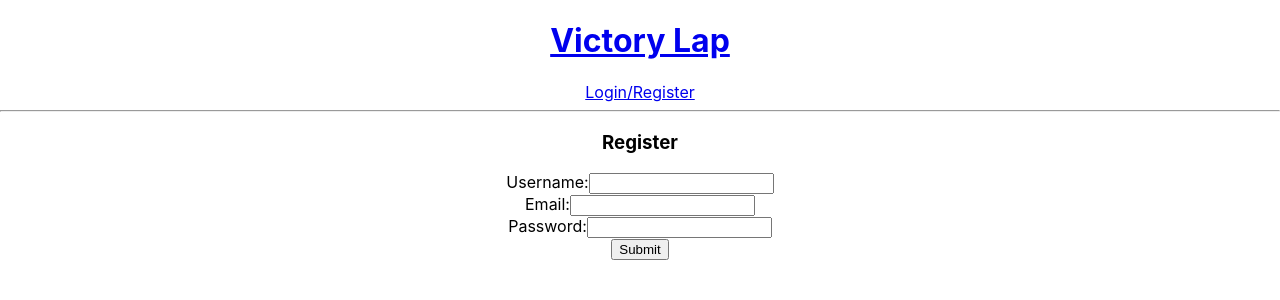
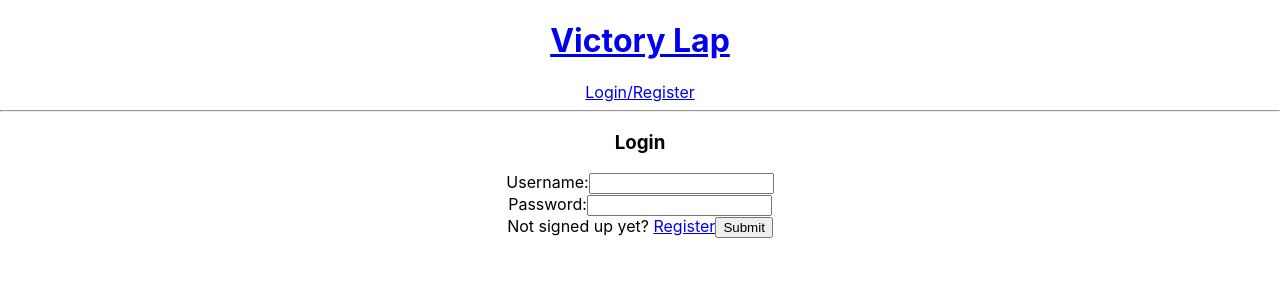
Before and after one commit to justCullen/victory-lap, a React (Create React App) app in the folder client/: page /login in a window 1280 px wide. Shown: the top 300 px of the page. Built offline with nearby package versions, Linux system fonts and the light colour scheme.

Commit message:
Register/Login work, landing page and dest list render in guard operator

```diff
--- a/client/src/App.js
+++ b/client/src/App.js
@@ -59,9 +59,9 @@ function App() {
               handleRegister={handleRegister}
             />
           </Route>
-          {/* <Route path='/'>
+          <Route path='/'>
             <MainContainer currentUser={currentUser}/>
-          </Route> */}
+          </Route>
         </Switch>
       </Layout>
     </div>
--- a/client/src/containers/MainContainer.jsx
+++ b/client/src/containers/MainContainer.jsx
@@ -1,10 +1,18 @@
 import { useState, useEffect } from 'react';
 import { Switch, Route, useHistory } from 'react-router-dom';
+import DestinationList from '../screens/DestinationList';
+import LandingPage from '../screens/LandingPage';
 
-export default function MainContainer() {
+export default function MainContainer(props) {
+  const { currentUser } = props;
   return (
-    <div>
-
-    </div>
+    <Switch>
+      {
+        currentUser ?
+          <DestinationList />
+          :
+          <LandingPage />
+        }
+    </Switch>
   )
 }
--- a/client/src/layouts/Layout.jsx
+++ b/client/src/layouts/Layout.jsx
@@ -17,13 +17,13 @@ export default function Layout(props) {
         }
       </header>
       <hr />
-      {currentUser && (
+      {/* {currentUser && (
         <>
-          {/* <Link to='/foods'>Foods</Link> */}
-          {/* <Link to='/flavors'>Flavors</Link> */}
+          <Link to='/foods'>Foods</Link>
+          <Link to='/flavors'>Flavors</Link>
           <hr/>
         </>
-      )}
+      )} */}
       {props.children}
     </div>
   )
--- a/client/src/screens/DestinationList.jsx
+++ b/client/src/screens/DestinationList.jsx
@@ -0,0 +1,9 @@
+import React from 'react'
+
+export default function DestinationList() {
+  return (
+    <div>
+      <h3>DestinationList</h3>
+    </div>
+  )
+}
--- a/client/src/screens/LandingPage.jsx
+++ b/client/src/screens/LandingPage.jsx
@@ -0,0 +1,9 @@
+import React from 'react'
+
+export default function LandingPage() {
+  return (
+    <div>
+      <h3>LandingPage</h3>
+    </div>
+  )
+}
--- a/client/src/screens/Login.jsx
+++ b/client/src/screens/Login.jsx
@@ -1,13 +1,13 @@
 import { useState } from 'react';
+import { Link } from 'react-router-dom';
 
-export default function Register(props) {
+export default function Login(props) {
   const [formData, setFormData] = useState({
     username: '',
-    email: '',
     password: ''
   })
-  const { username, email, password } = formData;
-  const {handleRegister} = props
+  const { username, password } = formData;
+  const {handleLogin} = props
 
   const handleChange = (e) => {
     const { name, value } = e.target;
@@ -20,25 +20,15 @@ export default function Register(props) {
   return (
     <form onSubmit={(e) => {
       e.preventDefault();
-      handleRegister(formData);
+      handleLogin(formData);
     }}>
-      <h3>Register</h3>
+      <h3>Login</h3>
       <label>
         Username:
         <input
           type='text'
           name='username'
           value={username}
-          onChange={handleChange}
-        />
-      </label>
-      <br />
-      <label>
-        Email:
-        <input
-          type='text'
-          name='email'
-          value={email}
           onChange={handleChange}
         />
       </label>
@@ -53,6 +43,7 @@ export default function Register(props) {
         />
       </label>
       <br/>
+      Not signed up yet? <Link to='/register'>Register</Link>
       <button>Submit</button>
     </form>
   )
```
Also changed, not shown: 2 other files (tests, documents, lock files or other folders).
